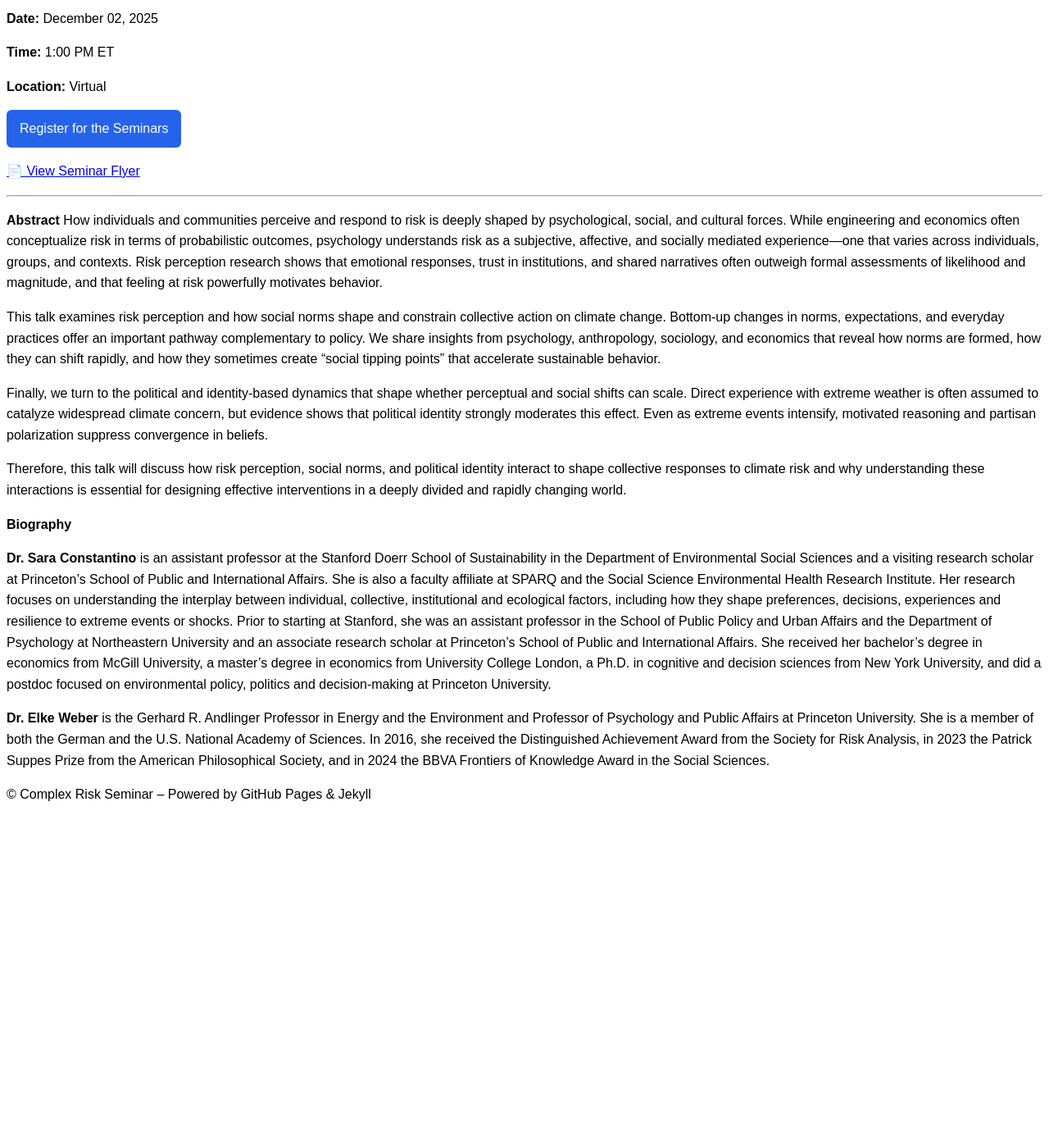
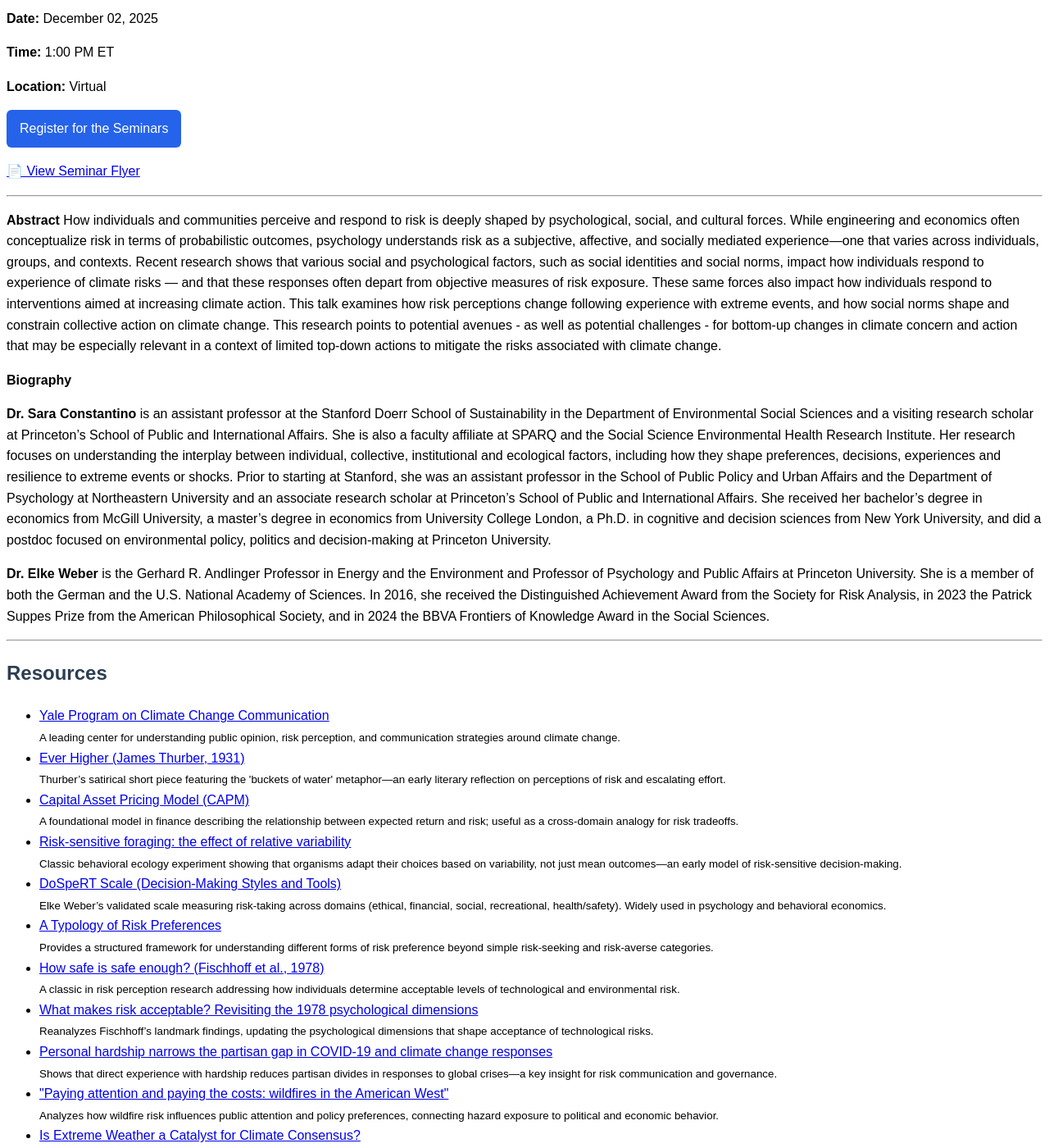
Before and after one commit to rmcgranaghan/complex-risk-science-seminars, a Jekyll site: the page built from _seminars/contantino_weber.md, in a window 1280 px wide and 1400 px high, scrolled down 217 px. Shown: the whole window at 82% size. Built offline with Jekyll 4.4.1, drawn with Linux system fonts in a browser that asks for light colours; before the commit the page ends 1207 px from its top, so only the background shows below that; some of the changed text lies outside the part shown.

Commit message:
Update contantino_weber.md

```diff
--- a/_seminars/contantino_weber.md
+++ b/_seminars/contantino_weber.md
@@ -8,16 +8,53 @@ location: "Virtual"
 flyer: "/assets/ConstantinoWeber_ComplexRiskFlyer.pdf"
 registration: "https://docs.google.com/forms/d/e/1FAIpQLSeP4fLrvMrvFYF-vSSm8OvpJr7QMXAc3KVplt8500I6sCN0SA/viewform?usp=header"
 registration_label: "Register for the Seminars"
+resources:
+  - name: "Yale Program on Climate Change Communication"
+    url: "https://climatecommunication.yale.edu/"
+    description: "A leading center for understanding public opinion, risk perception, and communication strategies around climate change."
+  - name: "Ever Higher (James Thurber, 1931)"
+    url: "https://www.newyorker.com/magazine/1931/04/25/ever-higher"
+    description: "Thurber’s satirical short piece featuring the 'buckets of water' metaphor—an early literary reflection on perceptions of risk and escalating effort."
+  - name: "Capital Asset Pricing Model (CAPM)"
+    url: "https://en.wikipedia.org/wiki/Capital_asset_pricing_model"
+    description: "A foundational model in finance describing the relationship between expected return and risk; useful as a cross-domain analogy for risk tradeoffs."
+  - name: "Risk-sensitive foraging: the effect of relative variability"
+    url: "https://nsojournals.onlinelibrary.wiley.com/doi/abs/10.1034/j.1600-0706.2000.880323.x"
+    description: "Classic behavioral ecology experiment showing that organisms adapt their choices based on variability, not just mean outcomes—an early model of risk-sensitive decision-making."
+  - name: "DoSpeRT Scale (Decision-Making Styles and Tools)"
+    url: "https://elke-u-weber.com/en/elke-u-weber/decision-scales-and-tools/dospert-scale/"
+    description: "Elke Weber’s validated scale measuring risk-taking across domains (ethical, financial, social, recreational, health/safety). Widely used in psychology and behavioral economics."
+  - name: "A Typology of Risk Preferences"
+    url: "https://link.springer.com/article/10.1007/s11166-022-09398-5"
+    description: "Provides a structured framework for understanding different forms of risk preference beyond simple risk-seeking and risk-averse categories."
+  - name: "How safe is safe enough? (Fischhoff et al., 1978)"
+    url: "https://link.springer.com/article/10.1007/BF00143739"
+    description: "A classic in risk perception research addressing how individuals determine acceptable levels of technological and environmental risk."
+  - name: "What makes risk acceptable? Revisiting the 1978 psychological dimensions"
+    url: "https://www.sciencedirect.com/science/article/pii/S002224961630027X"
+    description: "Reanalyzes Fischhoff’s landmark findings, updating the psychological dimensions that shape acceptance of technological risks."
+
+  - name: "Personal hardship narrows the partisan gap in COVID-19 and climate change responses"
+    url: "https://www.pnas.org/doi/10.1073/pnas.2120653119"
+    description: "Shows that direct experience with hardship reduces partisan divides in responses to global crises—a key insight for risk communication and governance."
+
+  - name: "\"Paying attention and paying the costs: wildfires in the American West\""
+    url: "https://ideas.repec.org/a/spr/climat/v178y2025i9d10.1007_s10584-025-03998-1.html"
+    description: "Analyzes how wildfire risk influences public attention and policy preferences, connecting hazard exposure to political and economic behavior."
+  - name: "Is Extreme Weather a Catalyst for Climate Consensus?"
+    url: "https://papers.ssrn.com/sol3/papers.cfm?abstract_id=5613151"
+    description: "Examines whether direct exposure to extreme weather events moves populations toward consensus on climate change realities."
+  - name: "Social interventions for climate mitigation (Mildenberger et al.)"
+    url: "https://www.pnas.org/doi/10.1073/pnas.1900577117"
+    description: "A foundational paper on how behavioral and social interventions can accelerate climate mitigation, relevant to risk communication and collective action."
+  - name: "Polypolitanism: A Subsidiary Ideal for Democracy (Danielle Allen)"
+    url: "https://www.degruyterbrill.com/document/doi/10.7208/chicago/9780226818436-015/html"
+    description: "Danielle Allen’s concept of 'polypolitanism,' emphasizing distributed, participatory democratic structures—relevant to governance of complex and systemic risks."
 ---
 
 **Abstract**
-How individuals and communities perceive and respond to risk is deeply shaped by psychological, social, and cultural forces. While engineering and economics often conceptualize risk in terms of probabilistic outcomes, psychology understands risk as a subjective, affective, and socially mediated experience—one that varies across individuals, groups, and contexts. Risk perception research shows that emotional responses, trust in institutions, and shared narratives often outweigh formal assessments of likelihood and magnitude, and that feeling at risk powerfully motivates behavior.
+How individuals and communities perceive and respond to risk is deeply shaped by psychological, social, and cultural forces. While engineering and economics often conceptualize risk in terms of probabilistic outcomes, psychology understands risk as a subjective, affective, and socially mediated experience—one that varies across individuals, groups, and contexts. Recent research shows that various social and psychological factors, such as social identities and social norms, impact how individuals respond to experience of climate risks — and that these responses often depart from objective measures of risk exposure. These same forces also impact how individuals respond to interventions aimed at increasing climate action. This talk examines how risk perceptions change following experience with extreme events, and how social norms shape and constrain collective action on climate change. This research points to potential avenues - as well as potential challenges - for bottom-up changes in climate concern and action that may be especially relevant in a context of limited top-down actions to mitigate the risks associated with climate change.
 
-This talk examines risk perception and how social norms shape and constrain collective action on climate change. Bottom-up changes in norms, expectations, and everyday practices offer an important pathway complementary to policy. We share insights from psychology, anthropology, sociology, and economics that reveal how norms are formed, how they can shift rapidly, and how they sometimes create “social tipping points” that accelerate sustainable behavior.
-
-Finally, we turn to the political and identity-based dynamics that shape whether perceptual and social shifts can scale. Direct experience with extreme weather is often assumed to catalyze widespread climate concern, but evidence shows that political identity strongly moderates this effect. Even as extreme events intensify, motivated reasoning and partisan polarization suppress convergence in beliefs.
-
-Therefore, this talk will discuss how risk perception, social norms, and political identity interact to shape collective responses to climate risk and why understanding these interactions is essential for designing effective interventions in a deeply divided and rapidly changing world.
 
 **Biography**
 
```
